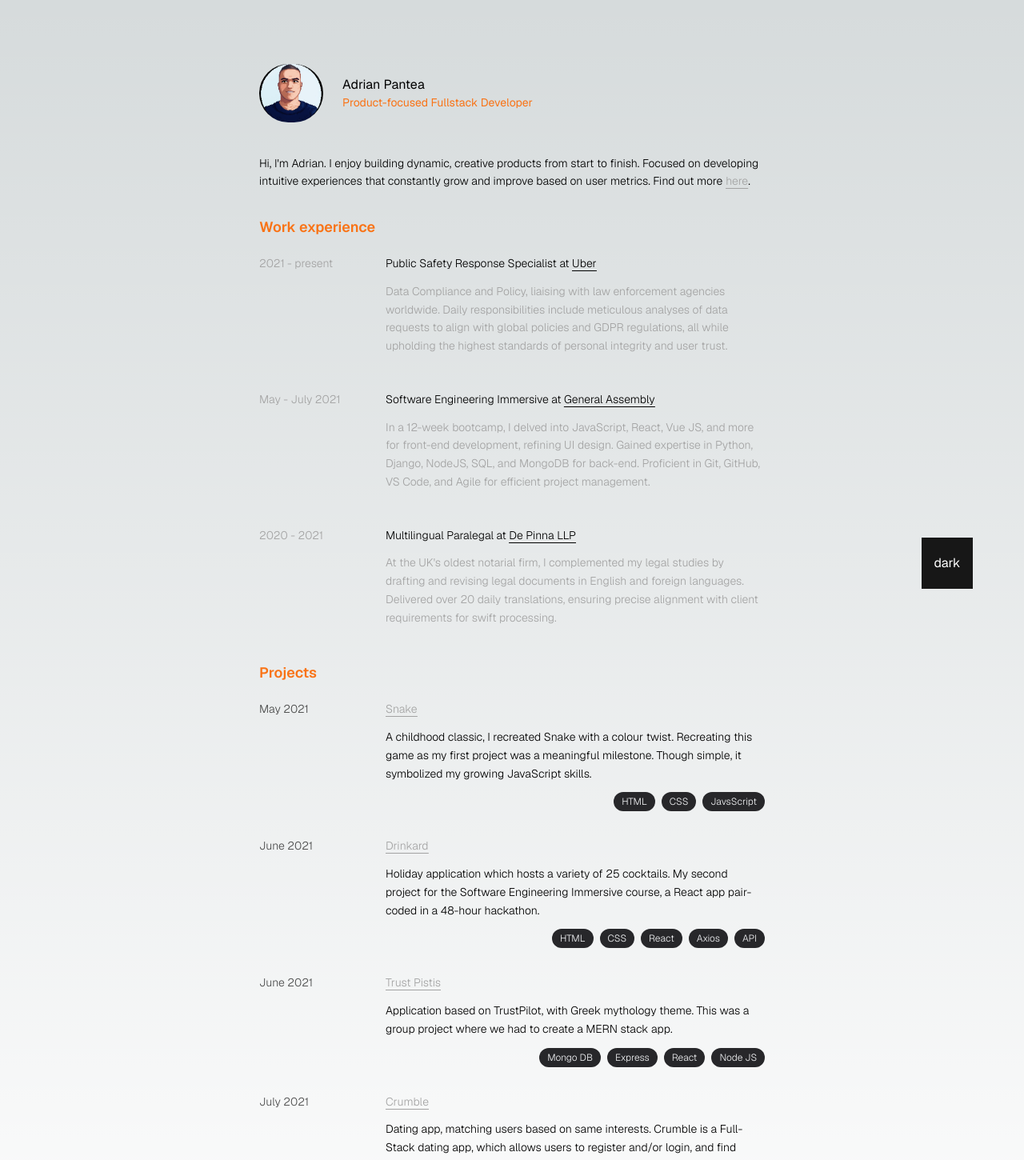
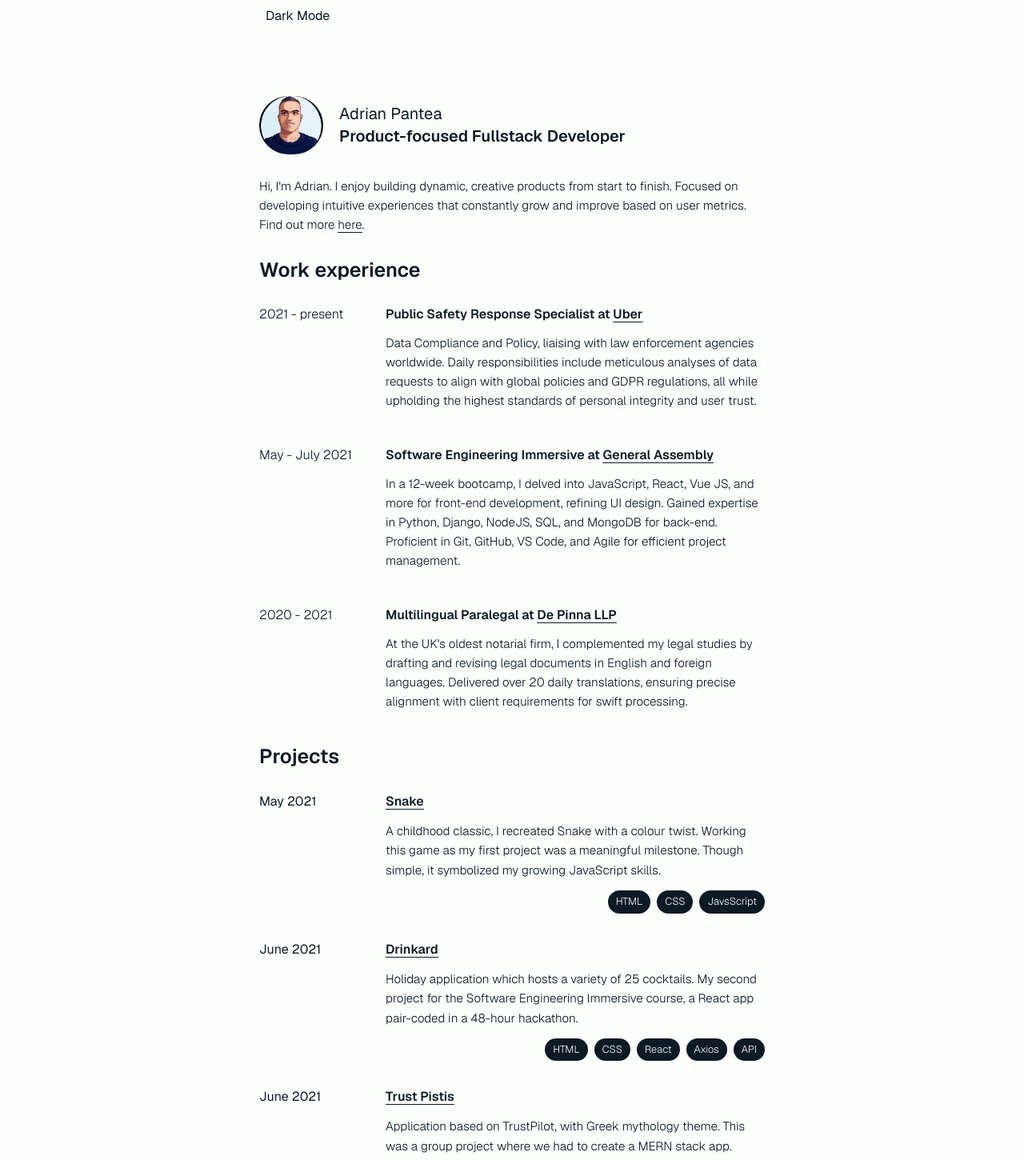
Before and after one commit to adrianp2021/simple-portfolio, a Next.js app: page / in a window 1280 px wide. Shown: the top 1450 px of the page at 80% size. Built offline with nearby package versions, Linux system fonts and the light colour scheme.

Commit message:
customised colours, not final

```diff
--- /dev/null
+++ b/app/components/buttonDarkMode.js
@@ -0,0 +1,60 @@
+// import { useState } from "react";
+// const [darkMode, setDarkMode] = useState(false);
+
+// const toggleDarkMode = () => {
+//   setDarkMode(!darkMode);
+// };
+
+// export default function ButtonDarkMode() {
+//   return (
+//     <button
+//       onClick={toggleDarkMode}
+//       className="absolute w-16 h-16 bottom-16 right-16 bg-neutral-900 dark:bg-white  text-white dark:text-black"
+//     >
+//       {darkMode ? "light" : "dark"}
+//     </button>
+//   );
+// }
+
+import { useEffect, useState } from "react";
+
+const ToggleButton = () => {
+  const [darkMode, setDarkMode] = useState(false);
+
+  useEffect(() => {
+    if (
+      localStorage.theme === "dark" ||
+      (!("theme" in localStorage) &&
+        window.matchMedia("(prefers-color-scheme: dark)").matches)
+    ) {
+      document.documentElement.classList.add("dark");
+      setDarkMode(true);
+    } else {
+      document.documentElement.classList.remove("dark");
+    }
+  }, []);
+
+  // stores mode preference
+  const toggleDarkMode = () => {
+    if (darkMode) {
+      document.documentElement.classList.remove("dark");
+      localStorage.setItem("theme", "light"); // Write a note saying you like it bright
+    } else {
+      document.documentElement.classList.add("dark");
+      localStorage.setItem("theme", "dark"); // Write a note saying you like it dark
+    }
+    setDarkMode(!darkMode);
+  };
+
+  // toggle light
+  return (
+    <button
+      onClick={toggleDarkMode}
+      className="p-2 bg-gray-200 dark:bg-gray-800 rounded dark:text-offWhite text-black"
+    >
+      {darkMode ? "Light Mode" : "Dark Mode"}
+    </button>
+  );
+};
+
+export default ToggleButton;
--- a/app/globals.css
+++ b/app/globals.css
@@ -32,12 +32,6 @@ select:-webkit-autofill:focus {
 
 body {
   color: rgb(var(--foreground-rgb));
-  background: linear-gradient(
-      to bottom,
-      transparent,
-      rgb(var(--background-end-rgb))
-    )
-    rgb(var(--background-start-rgb));
 }
 
 @layer utilities {
--- a/app/layout.js
+++ b/app/layout.js
@@ -18,7 +18,9 @@ export const metadata = {
 export default function RootLayout({ children }) {
   return (
     <html lang="en" className={`${GeistSans.variable} ${GeistMono.variable}`}>
-      <body className={` mx-auto max-w-2xl px-5  leading-6`}>
+      <body
+        className={` mx-auto max-w-2xl px-5 leading-6 bg-lightBackground dark:bg-background`}
+      >
         {children}
         <footer className=" text-neutral-400">
           <div className="text-center text-sm font-extralight border-t border-t-gray-800 py-4">
--- a/app/page.js
+++ b/app/page.js
@@ -5,6 +5,8 @@ import Link from "next/link";
 import photo from "../public/me.jpg";
 import Contact from "./components/emailTemplate";
 import { useState } from "react";
+
+import ToggleButton from "./components/buttonDarkMode";
 
 const jobs = [
   {
@@ -14,7 +16,7 @@ const jobs = [
     year: "2021 - present",
     alt: "Uber",
     location: "London, UK (remote based)",
-    role: "Public Safety Response Specialist",
+    title: "Public Safety Response Specialist",
     description:
       "Data Compliance and Policy, liaising with law enforcement agencies worldwide. Daily responsibilities include meticulous analyses of data requests to align with global policies and GDPR regulations, all while upholding the highest standards of personal integrity and user trust.",
     recipient: "https://www.uber.com/gb/en/",
@@ -28,7 +30,7 @@ const jobs = [
     description:
       "In a 12-week bootcamp, I delved into JavaScript, React, Vue JS, and more for front-end development, refining UI design. Gained expertise in Python, Django, NodeJS, SQL, and MongoDB for back-end. Proficient in Git, GitHub, VS Code, and Agile for efficient project management.",
     location: "London, UK",
-    role: "Software Engineering Immersive",
+    title: "Software Engineering Immersive",
     recipient: "https://generalassemb.ly/",
   },
   {
@@ -40,7 +42,7 @@ const jobs = [
     description:
       "At the UK's oldest notarial firm, I complemented my legal studies by drafting and revising legal documents in English and foreign languages. Delivered over 20 daily translations, ensuring precise alignment with client requirements for swift processing.",
     location: "London, UK",
-    role: "Multilingual Paralegal",
+    title: "Multilingual Paralegal",
     recipient: "https://depinna.com/",
   },
 ];
@@ -51,7 +53,7 @@ const projects = [
     year: "May 2021",
     project: "Project 1",
     description:
-      "A childhood classic, I recreated Snake with a colour twist. Recreating this game as my first project was a meaningful milestone. Though simple, it symbolized my growing JavaScript skills.",
+      "A childhood classic, I recreated Snake with a colour twist. Working this game as my first project was a meaningful milestone. Though simple, it symbolized my growing JavaScript skills.",
     tech: "HTML · CSS · JavsScript",
     githubRepo: "https://github.com/adrianp2021/SEI-Project-1",
     deployed: "https://adrianp2021.github.io/SEI-Project-1/",
@@ -123,80 +125,19 @@ const socialMedia = [
 // console.log('what version is ->', a)
 
 export default function Home() {
-  // const initialFormData = {
-  //   firstName: "",
-  //   lastName: "",
-  //   email: "",
-  //   message: "",
+  // const [darkMode, setDarkMode] = useState(false);
+
+  // const toggleDarkMode = () => {
+  //   setDarkMode(!darkMode);
   // };
-
-  // const [firstName, setFirstName] = useState("");
-  // const [lastName, setLastName] = useState("");
-  // const [email, setEmail] = useState("");
-  // const [message, setMessage] = useState("");
-
-  // const [formData, setFormData] = useState(initialFormData);
-
-  // const handleChange = (e) => {
-  //   e.preventDefault();
-  //   setFormData({ ...formData, [e.target.value]: e.target.value });
-  // };
-
-  // const handleSubmit = async (e) => {
-
-  //   // ? below commented code is the one that didn't work. Learn from it!
-  //   // e.preventDefault();
-  //   // if (!firstName || email) return;
-  //   // try {
-  //   //   const response = await fetch("/api/send", {
-  //   //     method: "POST",
-  //   //     body: JSON.stringify({ firstName, lastName, email, message }),
-
-  //   //   });
-  //   //   console.log(body)
-  //   // } catch {
-  //   //   console.error();
-  //   // }
-
-  //   e.preventDefault();
-  //   console.log("Form submitted");
-
-  //   if (!firstName || !email) {
-  //     console.error("First name and email are required");
-  //     return;
-  //   }
-
-  //   try {
-  //     const response = await fetch("/api/send", {
-  //       method: "POST",
-  //       headers: {
-  //         // added headers
-  //         "Content-Type": "application/json",
-  //       },
-  //       body: JSON.stringify({ firstName, lastName, email, message }),
-  //     });
-
-  //     if (!response.ok) {
-  //       // added catch error
-  //       throw new Error(`HTTP error! status: ${response.status}`);
-  //     }
-
-  //     const data = await response.json();
-  //     console.log("Response data:", data);
-  //   } catch (error) {
-  //     console.error("Error sending email:", error);
-  //   }
-  // };
-
-  const [darkMode, setDarkMode] = useState(false);
-
-  const toggleDarkMode = () => {
-    setDarkMode(!darkMode);
-  };
 
   return (
     <>
-      <main className={`${darkMode && "dark"}`}>
+      <main
+      // className={`${darkMode && "dark"}`}
+      >
+        <ToggleButton />
+
         {/* <button
           onClick={async () => {
             await fetch("/api/emails", { method: 'POST' });
@@ -205,7 +146,7 @@ export default function Home() {
           send email
         </button> */}
 
-        <section className="pt-20 pb-8 dark:bg-neutral-300">
+        <section className="pt-20 pb-8 dark:text-offWhite text-black">
           <div className="flex items-center">
             <Image
               src={photo}
@@ -215,20 +156,19 @@ export default function Home() {
               className="rounded-full"
               unoptimized
             />
-            <div className="pl-6">
-              <h1>Adrian Pantea</h1>
-              <p className="font-normal text-sm text-orange-500">
+            <div className="pl-5">
+              <h1 className="text-xl mb-1">Adrian Pantea</h1>
+              <p className="font-semibold text-xl text-black dark:text-yellow">
                 Product-focused Fullstack Developer
               </p>
             </div>
           </div>
-          <div className="pt-8">
-            {/* <h2 className="text-lg font-semibold text-orange-500">About</h2> */}
-            <p className=" text-sm font-light leading-relaxed mt-2">
+          <div className="pt-5">
+            <p className="text-base font-light mt-2">
               Hi, I'm Adrian. I enjoy building dynamic, creative products from
               start to finish. Focused on developing intuitive experiences that
               constantly grow and improve based on user metrics. Find out more
-              <span className="ml-1 decoration-0 underline underline-offset-4 text-neutral-400 hover:text-neutral-100">
+              <span className="ml-1 underline underline-offset-4 dark:hover:text-yellow dark:text-text text-black">
                 <Link href="/about">here</Link>
               </span>
               .
@@ -236,63 +176,69 @@ export default function Home() {
           </div>
         </section>
 
-        <section>
-          <div className="pb-5">
-            <h2 className="text-lg font-semibold text-orange-500">
+        <section className="dark:text-offWhite text-black">
+          <div className="pb-8">
+            <h2 className="text-2xl font-semibold text-black dark:text-yellow ">
               Work experience
             </h2>
           </div>
           {jobs.map((job, i) => (
             <div
               key={i}
-              className="flex flex-col sm:flex-row pb-8 text-sm font-light leading-relaxed  "
+              className="flex flex-col sm:flex-row pb-8 text-md font-light  "
             >
-              <div className="w-full sm:w-1/4">
-                <p className="text-neutral-400 ">{job.year}</p>
+              <div className="w-full sm:w-1/4 ">
+                <p>{job.year}</p>
               </div>
-              <div className="w-full sm:w-3/4 sm:mt-0 mt-4 ">
-                <h2 className=" mb-2 ">
-                  {job.role} at{" "}
-                  <span className="font-light decoration-0 underline underline-offset-4 hover:text-neutral-100">
+
+              <div className="w-full sm:w-3/4 sm:mt-0 mt-2 ">
+                <h2 className="font-semibold mb-2 ">
+                  {job.title} at{" "}
+                  <span className="dark:hover:text-yellow underline underline-offset-4">
                     <a href={job.recipient} target="_blank">
                       {job.name}
                     </a>
                   </span>
                 </h2>
-                <p className="text-neutral-400 my-3">{job.description}</p>
+                <p className=" my-3 text-base font-base">{job.description}</p>
               </div>
             </div>
           ))}
         </section>
 
-        <section className="pb-8">
-          <div className="pb-5">
-            <h2 className="text-lg font-semibold text-orange-500">Projects</h2>
+        <section className=" dark:text-offWhite text-black">
+          <div className="pb-8">
+            <h2 className="text-2xl font-semibold text-black dark:text-yellow">
+              Projects
+            </h2>
           </div>
           {projects.map((project, i) => (
             <div
               key={i}
-              className="flex flex-col sm:flex-row mb-8 font-light text-sm leading-relaxed"
+              className="flex flex-col sm:flex-row pb-8 text-md leading-relaxed"
             >
               <div className="w-full sm:w-1/4">
-                <p className="opacity-70">{project.year}</p>
+                <p className="mb-2">{project.year}</p>
               </div>
-              <div className="w-full sm:w-3/4 sm:mt-0 mt-4">
+
+              <div className="w-full sm:w-3/4 sm:mt-0 ">
                 <div className="">
                   <div>
-                    <span className=" decoration-0 underline underline-offset-4 text-neutral-400 hover:text-neutral-100">
+                    <span className="font-semibold  dark:hover:text-yellow  underline underline-offset-4">
                       <a href={project.githubRepo} target="_blank">
                         {project.name}
                       </a>
                     </span>
-                    <h2 className="my-3">{project.description}</h2>
+                    <h2 className="my-3  text-base font-light">
+                      {project.description}
+                    </h2>
                   </div>
 
                   <div className="flex gap-2 mt-2 justify-end ">
                     {project.tech.split(" · ").map((tech, index) => (
                       <spans
                         key={index}
-                        className="font-light text-xs px-2.5 py-1 rounded-full bg-zinc-800 text-gray-100 hover:bg-zinc-700"
+                        className="font-light text-sm px-2.5 py-1 rounded-full bg-black text-text "
                       >
                         {tech}
                       </spans>
@@ -306,16 +252,16 @@ export default function Home() {
 
         <section className="">
           <div className="pb-5">
-            <h2 className="text-lg font-semibold text-orange-500">
+            <h2 className="text-2xl font-semibold text-black dark:text-yellow">
               Let's connect
             </h2>
           </div>
-          <div className="container flex justify-between items-center font-light text-sm leading-relaxed">
-            <div className="flex text-md">
+          <div className="container flex justify-between items-center text-md ">
+            <div className="flex ">
               {socialMedia.map((social, i) => (
                 <div
                   key={i}
-                  className="mr-4 mb-6  decoration-0 underline underline-offset-4 text-neutral-400 hover:text-neutral-100"
+                  className="mr-4 mb-6 dark:hover:text-yellow font-light underline underline-offset-4"
                 >
                   <a
                     href={social.recipient}
@@ -332,7 +278,7 @@ export default function Home() {
             <div className="mb-6 ">
               <Link
                 href="/contact"
-                className=" decoration-0 underline underline-offset-4 text-orange-500 hover:text-orange-600"
+                className="text-md font-based   dark:hover:text-yellow font-semibold underline underline-offset-4"
               >
                 Contact Me
               </Link>
@@ -340,12 +286,12 @@ export default function Home() {
           </div>
         </section>
 
-        <button
+        {/* <button
           onClick={toggleDarkMode}
           className="absolute w-16 h-16 bottom-16 right-16 bg-neutral-900 dark:bg-white  text-white dark:text-black"
         >
           {darkMode ? "light" : "dark"}
-        </button>
+        </button> */}
       </main>
     </>
   );
--- a/tailwind.config.js
+++ b/tailwind.config.js
@@ -6,6 +6,35 @@ module.exports = {
     "./components/**/*.{js,ts,jsx,tsx,mdx}",
   ],
   theme: {
+    colors: {
+      background: "#121212",
+      text: "#F3F4F8",
+      accent: "#FF7F11",
+      lightBackground: "#FDFFFC",
+      darkBlue: "#011627",
+      offWhite: "#FDFFFC",
+      turquoise: "#2EC4B6",
+      red: "#E71D36",
+      // orange: "#FF9F1C",
+      orange: "#f3a712",
+      pink: "#fccfd4",
+      black: "#0b1a25",
+      teal: "#94f7df",
+      yellow: "#f7d528",
+      gray: "#FFF1D0",
+      blue: "#5c78f8"
+    },
+
+    fontSize: {
+      sm: '0.8rem',
+      base: '0.95rem',
+      xl: '1.25rem',
+      '2xl': '1.563rem',
+      '3xl': '1.953rem',
+      '4xl': '2.441rem',
+      '5xl': '3.052rem',
+    },
+
     // colors: {
     //   iron: {
     //     50: "#f7f7f7",
@@ -60,5 +89,5 @@ module.exports = {
     },
   },
   plugins: [],
-  darkMode: 'class',
+  darkMode: "class",
 };
```
Also changed, not shown: app/about/page.js (+17 -7 lines).
